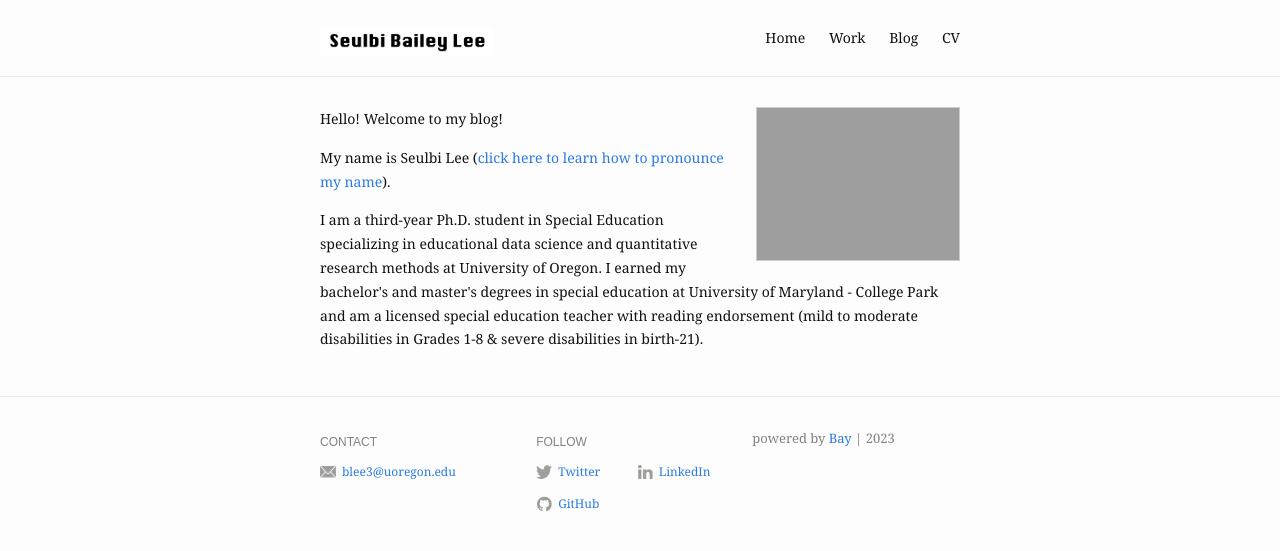
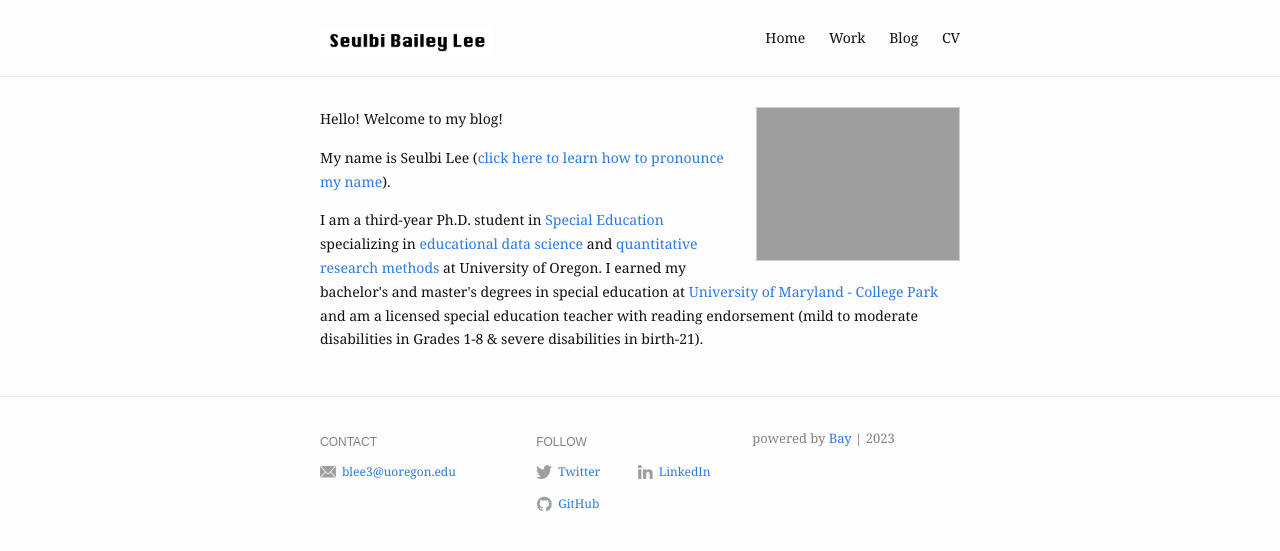
Before and after one commit to seul-b/seul-b.github.io, a Jekyll site: the page built from index.md, in a window 1280 px wide. Shown: the top 551 px of the page. Built offline with Jekyll 4.4.1, drawn with Linux system fonts in a browser that asks for light colours; some of the changed lines change nothing that is shown.

Commit message:
hyperlinks update

```diff
--- a/_config.yml
+++ b/_config.yml
@@ -16,7 +16,7 @@
     - name: Work
     - name: Blog
     - name: CV
-      link: https://drive.google.com/file/d/15kQmnynekPEi68SzSoDJu4yS1v7b1YLG/view?usp=sharing/
+      link: <a href="https://drive.google.com/file/d/15kQmnynekPEi68SzSoDJu4yS1v7b1YLG/view?usp=sharing"></a>
 
 footer:
   show_powered_by: true
--- a/index.md
+++ b/index.md
@@ -12,7 +12,7 @@
 My name is Seulbi Lee (<a href="https://namedrop.io/seulbilee">click here to learn how to pronounce my name</a>).
 </p>
 <p>
-I am a third-year Ph.D. student in Special Education specializing in educational data science and quantitative research methods at University of Oregon. I earned my bachelor's and master's degrees in special education at University of Maryland - College Park and am a licensed special education teacher with reading endorsement (mild to moderate disabilities in Grades 1-8 & severe disabilities in birth-21).
+I am a third-year Ph.D. student in <a href="https://education.uoregon.edu/sped/graduate/phd">Special Education</a> specializing in <a href="https://education.uoregon.edu/epol/specialization-educational-data-science">educational data science</a> and <a href="https://education.uoregon.edu/qrme/qrm-specialization">quantitative research methods</a> at University of Oregon. I earned my bachelor's and master's degrees in special education at <a href="https://education.umd.edu/academics/departments/chse/edsp">University of Maryland - College Park</a> and am a licensed special education teacher with reading endorsement (mild to moderate disabilities in Grades 1-8 & severe disabilities in birth-21).
 </p>
 <p>
 
```
